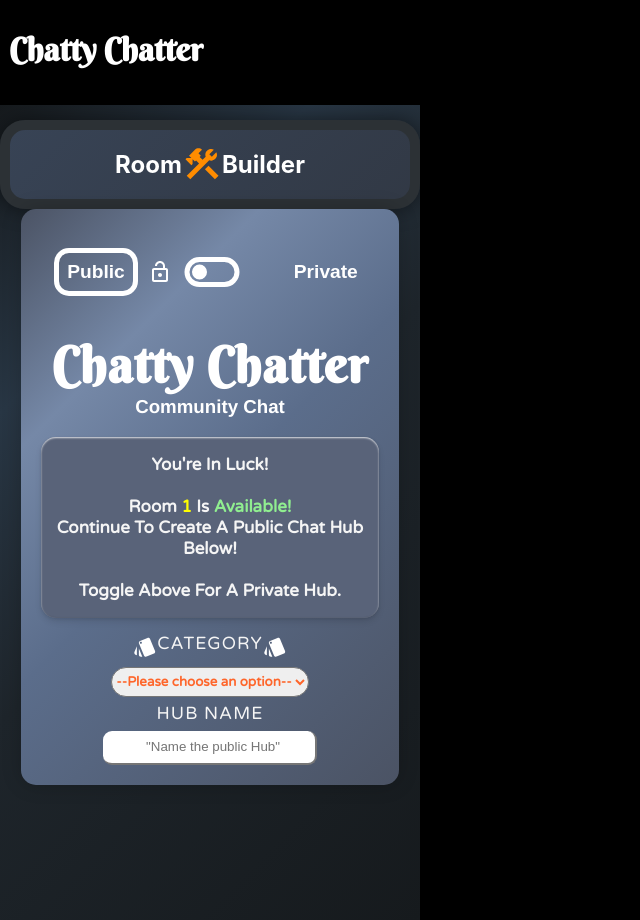
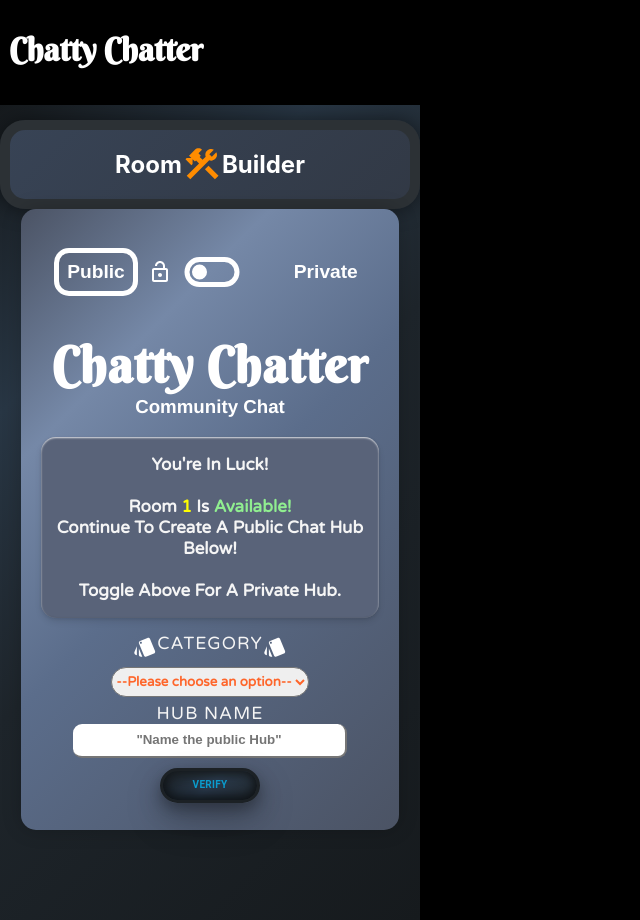
Before and after one commit to Tanner-Davison/Chatty_Chatter, a React (Create React App) app: page /createroom/1 in a window 1280 px wide. Shown: the whole page, without its empty margins (0-640 px from the left). Built offline with nearby package versions, Linux system fonts and the light colour scheme; a web font is replaced by a local one.

Commit message:
saved css

```diff
--- a/src/components/MainRoom.js
+++ b/src/components/MainRoom.js
@@ -53,7 +53,6 @@ const MainRoom = () => {
     setLoading(true);
     const messages = await loadRoomHistory(room);
     setRoomData(messages.allRoomData);
-    console.log(messages.private)
     setIsPrivateRoom(messages.private)
     sessionStorage.setItem("lastRoom", room.toString());
     setInroom(room);
--- a/src/components/Utility-mainRoom/CreateRoom.css
+++ b/src/components/Utility-mainRoom/CreateRoom.css
@@ -328,6 +328,39 @@ form {
   text-align: center;
   color:gray;
 }
+#hub-name{
+  position: relative;
+  display:flex;
+  flex-direction: column;
+  width:89%;
+  align-items: center;
+  justify-content: center;
+}
+#hub-name>input::placeholder,
+#hub-name>input{
+  text-align: center;
+  font-weight: 700;
+}
+  #verify_name_button{
+    position: relative;
+    display: flex;
+    width: 100px;
+    height: 35px;
+    border: 3px solid #1c2125;
+    background: linear-gradient( 135deg, #1a1f23 0%, #2a3a4c 25%, #232a30 50%, #1a1f23 100% );
+    background-size: 200% 200%;
+    border-radius: 25px;
+    box-shadow: 0 6px 12px rgba(0, 0, 0, 0.2), 0 10px 24px rgba(0, 0, 0, 0.2), 0 16px 40px rgba(0, 0, 0, 0.2), inset 0 -4px 12px #0d1115, inset 0 4px 8px #1c2125;
+    transition: all 0.2s ease-in-out;
+    color: rgb(10, 156, 205);
+    font-size: 10px;
+    font-weight: bold;
+    text-align: center;
+    align-self: center;
+    justify-self: center;
+    cursor: pointer;
+    margin-top: 10px;
+  }
 label {
   font-family: "Varela Round", sans-serif;
   font-weight: 500;
@@ -410,6 +443,10 @@ label {
     /* Updated inset color to match new color scheme */ inset 0 4px 8px #ff8c22;
   border-radius: 10px;
 }
+#verify_name{
+  color:white;
+  border-color: blue;
+}
 
 @media only screen and (max-width: 600px) {
   #header-border {
@@ -420,7 +457,9 @@ label {
     border-radius: 10px;
     height: 86px;
   }
-
+   #verify_name{
+  position: relative;
+  }
   .private-info {
     gap: 20px;
   }
--- a/src/components/Utility-mainRoom/CreateRoom.js
+++ b/src/components/Utility-mainRoom/CreateRoom.js
@@ -17,6 +17,7 @@ import getCurrentTime from "./getTime";
 import VisibilityTwoToneIcon from "@mui/icons-material/VisibilityTwoTone";
 import EmojiObjectsTwoToneIcon from "@mui/icons-material/EmojiObjectsTwoTone";
 import AddIcon from "@mui/icons-material/Add";
+import Button from "@mui/material/Button";
 const CreateRoom = (props) => {
   const [isPasswordVisible, setIsPasswordVisible] = useState(false);
   const [privateRoom, setPrivateRoom] = useState(false);
@@ -26,6 +27,8 @@ const CreateRoom = (props) => {
   const [searchValue, setSearchValue] = useState("");
   const { userLoginInfo } = useContext(LoginContext);
   const categoryKeys = Object.keys(CategoryOptions);
+  const [errorState, setErrorState] = useState("");
+  const [hubNamePass,setHubNamePass] = useState(false)
   const [password, setPassword] = useState("");
   const [category, setCategory] = useState("");
   const PORT = process.env.REACT_APP_PORT;
@@ -33,8 +36,17 @@ const CreateRoom = (props) => {
   const currentTime = getCurrentTime();
   let { room } = useParams();
   const myUsername = userLoginInfo.username;
+  const handleNameVerification =()=>{
+	if(publicRoomName.length> 1 && publicRoomName.length<15){
+		setHubNamePass(true);
+	}else{
+		setHubNamePass(false)
+	}
+  }
   const handlePublicSubmit = async (event) => {
-		event.preventDefault();
+    if (category === "") {
+      return setErrorState("invalid-category");
+    } else event.preventDefault();
     const newPublicRoom = {
       category,
       room,
@@ -66,6 +78,7 @@ const CreateRoom = (props) => {
   };
   const handlePrivateSubmit = (event) => {
     event.preventDefault();
+    console.log(category);
     const getRandomNum = () => {
       const randomFrac = Math.random();
       const randomNumber = Math.floor(randomFrac * 1000000) + 1000000;
@@ -83,12 +96,11 @@ const CreateRoom = (props) => {
       imageUrl: userLoginInfo.imageUrl,
       cloudinary: userLoginInfo.cloudinary_id,
     };
-    axios.post(`${PORT}/create-private-room`, newPrivateRoom)
-      .then((res) => {
-        if (res.data.message === 'private room created') {
-        navigate('/currentservers')
+    axios.post(`${PORT}/create-private-room`, newPrivateRoom).then((res) => {
+      if (res.data.message === "private room created") {
+        navigate("/currentservers");
       }
-    })
+    });
   };
 
   const handleRoomAvailability = async (numberValue) => {
@@ -124,11 +136,7 @@ const CreateRoom = (props) => {
         <div className={"wrapper"}>
           <div id={"header-border"}>
             <h2>Room</h2>
-						<img
-							src={build}
-							alt={"icon"}
-							height={40}
-						/>
+            <img src={build} alt={"icon"} height={40} />
             <h2>Builder</h2>
           </div>
           <div
@@ -192,7 +200,7 @@ const CreateRoom = (props) => {
                     </slot>
                   </slot>
                   <div className={"private-room-inputs"}>
-										<div className='category-container'>
+                    <div className="category-container">
                       <div
                         style={{
                           display: "flex",
@@ -204,17 +212,14 @@ const CreateRoom = (props) => {
                           src={dropdown}
                           alt={"dropdown-icon"}
                         />{" "}
-												<label htmlFor='category-list'>Category</label>{" "}
-												<img
-													src={dropdown}
-													alt={"dropdown-icon"}
-												/>
+                        <label htmlFor="category-list">Category</label>{" "}
+                        <img src={dropdown} alt={"dropdown-icon"} />
                       </div>
                       <select
-												name='Category'
-												id='category-list'
+                        name="Category"
+                        id="category-list"
                         onChange={(e) => setCategory(e.target.value)}>
-												<option value=''>--Please choose an option--</option>
+                        <option value="">--Please choose an option--</option>
                         {categoryKeys.map((key, id) => {
                           const keyValue = CategoryOptions[key];
                           return (
@@ -232,9 +237,9 @@ const CreateRoom = (props) => {
                       {" "}
                       Room Name:
                       <input
-												type='text'
-												id='name'
-												placeholder='Enter room name'
+                        type="text"
+                        id="name"
+                        placeholder="Enter room name"
                         onChange={(e) => setPrivateRoomName(e.target.value)}
                         value={privateRoomName}
                       />
@@ -246,8 +251,8 @@ const CreateRoom = (props) => {
                           type={isPasswordVisible ? "text" : "password"}
                           id={"room-password"}
                           value={password}
-													placeholder=' Enter password'
-													autoComplete='off'
+                          placeholder=" Enter password"
+                          autoComplete="off"
                           onChange={handleInputChange}
                           onKeyDown={handleKeyPress}
                         />
@@ -259,7 +264,7 @@ const CreateRoom = (props) => {
                         />
                       </label>
                       <button
-												type='button'
+                        type="button"
                         className={"submit-button"}
                         onClick={(event) => handlePrivateSubmit(event)}>
                         <AddIcon
@@ -283,17 +288,17 @@ const CreateRoom = (props) => {
                       <br></br>
                       Community Chat
                     </h3>
-										<label id='room-lookup'>
+                    <label id="room-lookup">
                       Search for available room
                       <div id={"search-glass-wrapper"}>
                         <input
-													type='number'
+                          type="number"
                           value={searchValue}
                           onChange={(e) => setSearchValue(e.target.value)}
-													placeholder='Public number search(#)'
+                          placeholder="Public number search(#)"
                         />
                         <button
-													type='button'
+                          type="button"
                           id={"search-for-avail-room-button"}
                           onClick={() => handleRoomAvailability(searchValue)}>
                           <img
@@ -313,7 +318,7 @@ const CreateRoom = (props) => {
                       <br></br>
                       Community Chat
                     </h3>
-										<slot className='content-container'>
+                    <slot className="content-container">
                       <p>
                         You're in luck!
                         <br></br>
@@ -332,7 +337,7 @@ const CreateRoom = (props) => {
                       </p>
                     </slot>
 
-										<div className='category-container'>
+                    <div className="category-container">
                       <div
                         style={{
                           display: "flex",
@@ -344,40 +349,42 @@ const CreateRoom = (props) => {
                           src={dropdown}
                           alt={"dropdown-icon"}
                         />{" "}
-												<label htmlFor='category-list'>Category</label>{" "}
-												<img
-													src={dropdown}
-													alt={"dropdown-icon"}
-												/>
+                        <label htmlFor="category-list">Category</label>{" "}
+                        <img src={dropdown} alt={"dropdown-icon"} />
                       </div>
                       <select
-												name='Category'
-												id='category-list'
+                        name="Category"
+                        id="category-list"
                         onChange={(e) => setCategory(e.target.value)}>
-												<option value=''>--Please choose an option--</option>
+                        <option value="">--Please choose an option--</option>
                         {categoryKeys.map((key, id) => {
                           const keyValue = CategoryOptions[key];
                           return (
-														<option
-															key={id}
-															value={keyValue}>
+                            <option key={id} value={keyValue}>
                               {keyValue}
                             </option>
                           );
                         })}
                       </select>
-											<div className={"public-hub-name"}>
-												<label htmlFor={"public-hub-name"}>hub name</label>
 
+                        <label id={'hub-name'}htmlFor={"hub-name"}>
+                          hub name
                           <input
-													type='text'
-													id={"public-hub-name"}
+                            type="text"
+                            id={"hub-name"}
                             placeholder={'"Name the public Hub"'}
                             onChange={(e) => setPublicRoomName(e.target.value)}
-													maxLength='20'
-													required='true'
+                            maxLength="20"
+                            required="true"
                           />
-											</div>
+                          <Button
+                            variant="outlined"
+                            id={"verify_name_button"}
+                            onClick={handleNameVerification}>
+                            Verify
+                          </Button>
+                        </label>
+
                     </div>
                   </div>
                 )}
@@ -385,7 +392,7 @@ const CreateRoom = (props) => {
                   !privateRoom &&
                   room !== "0" &&
                   category &&
-									publicRoomName && (
+                  hubNamePass && (
                     <>
                       <h4>
                         <span style={{ color: "#BBDEFB" }}>
@@ -394,11 +401,11 @@ const CreateRoom = (props) => {
                         </span>{" "}
                       </h4>
                       <div className={"private-info"}>
-												<div className='info-div'>
+                        <div className="info-div">
                           <div className={"category-result"}>
                             <label htmlFor={"public-name"}>Category</label>
                             <input
-															type='text'
+                              type="text"
                               id={"public-category"}
                               placeholder={category}
                               readOnly
@@ -407,7 +414,7 @@ const CreateRoom = (props) => {
                           <div className={"public-hub-name overview"}>
                             <label htmlFor={"public-hub-name"}>Hub Name</label>
                             <input
-															type='text'
+                              type="text"
                               id={"public-hub-name overview"}
                               placeholder={publicRoomName}
                               readOnly
@@ -417,7 +424,7 @@ const CreateRoom = (props) => {
                           <div id={"number-value"}>
                             <label htmlFor={"public-number"}>room </label>
                             <input
-															type='number'
+                              type="number"
                               id={"public-number"}
                               placeholder={"#" + room}
                               readOnly
@@ -428,7 +435,7 @@ const CreateRoom = (props) => {
                             <label htmlFor={"public-name"}>Created By </label>
 
                             <input
-															type='name'
+                              type="name"
                               id={"public-name"}
                               placeholder={"@" + userLoginInfo.username}
                               readOnly
@@ -437,7 +444,7 @@ const CreateRoom = (props) => {
                         </div>
                       </div>
                       <button
-												type='button'
+                        type="button"
                         className={"submit-button"}
                         onClick={(event) => handlePublicSubmit(event)}>
                         Create Hub
```
Lines whose indentation alone changed are shown as unchanged.
